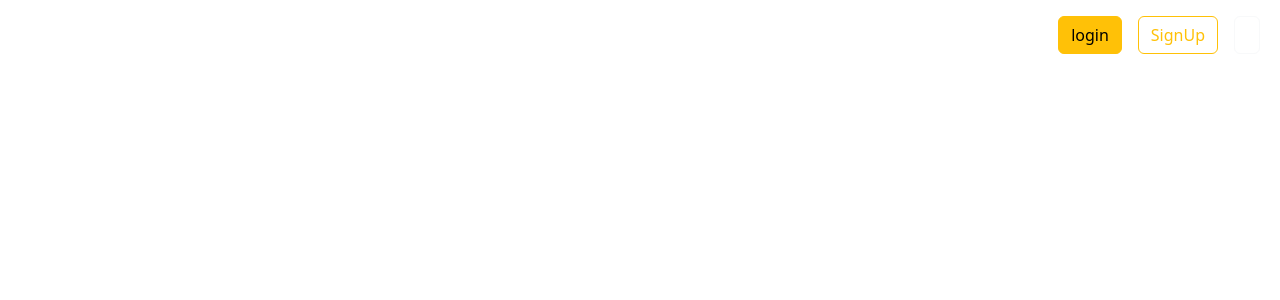
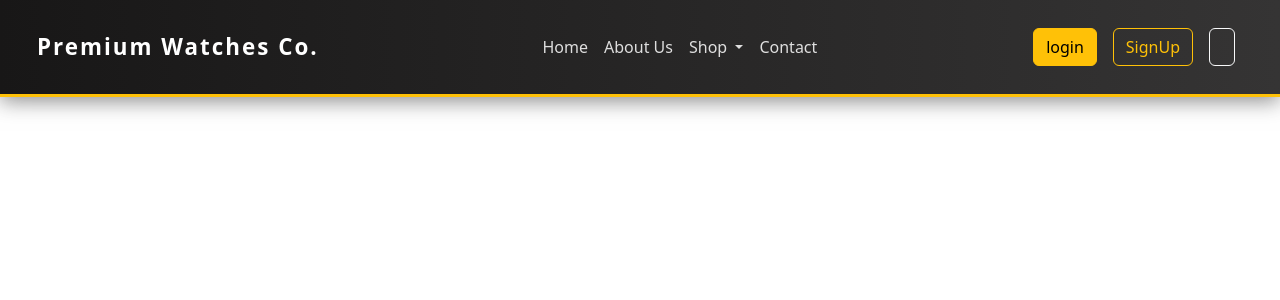
Before and after one commit to AyeshaSangani/Static-Ecommerce-Layout-with-Angular, an Angular app: page /about in a window 1280 px wide. Shown: the top 300 px of the page. Built offline with nearby package versions, Linux system fonts and the light colour scheme.

Commit message:
Add custom styles for the navbar component

```diff
--- a/src/app/components/navbar/navbar.css
+++ b/src/app/components/navbar/navbar.css
@@ -0,0 +1,83 @@
+/* Main Navbar Background */
+.custom-navbar {
+  background: linear-gradient(90deg, #181717, #353434);
+  padding: 20px 25px !important;
+  box-shadow: 0 4px 20px rgba(63, 63, 63, 0.6);
+  border-bottom: 3px solid #ffc107;
+}
+
+/* Brand */
+.custom-navbar .navbar-brand {
+  color: #fff !important;
+  font-size: 1.4rem;
+  letter-spacing: 2px;
+}
+
+/* Nav Links */
+.custom-navbar .nav-link {
+  color: rgba(255, 255, 255, 0.85) !important;
+  transition: all 0.2s ease-in-out;
+  font-weight: 500;
+}
+
+.custom-navbar .nav-link:hover,
+.custom-navbar .nav-link.active {
+  color: #ffffff !important;
+  transform: translateY(-2px);
+
+}
+
+/* Dropdown Menu */
+.custom-navbar .dropdown-menu {
+  background: #111 !important;
+  border: 1px solid rgba(255, 255, 255, 0.1);
+}
+
+.custom-navbar .dropdown-item {
+  color: rgba(255,255,255,0.85) !important;
+}
+
+.custom-navbar .dropdown-item:hover {
+  background: rgba(255,255,255,0.1) !important;
+  color: #ffffff !important;
+}
+
+/* Search Bar */
+.custom-navbar .form-control {
+  background: rgba(255,255,255,0.08);
+  color: #fff;
+  border: 1px solid rgba(255,255,255,0.2);
+}
+
+.custom-navbar .form-control::placeholder {
+  color: rgba(255,255,255,0.5);
+}
+
+.custom-navbar .form-control:focus {
+  border-color: #ffc107;
+  box-shadow: 0 0 0 2px rgba(255,193,7,0.3);
+}
+
+/* Subscribe Button */
+.custom-navbar .btn-outline-warning {
+  border-color: #ffc107;
+  color: #ffc107;
+}
+
+.custom-navbar .btn-outline-warning:hover {
+  background: #ffc107;
+  color: #000;
+}
+
+/* Toggler (Mobile Menu Button) */
+.custom-navbar .navbar-toggler {
+  border-color: rgba(255,255,255,0.3) !important;
+}
+
+.custom-navbar .navbar-toggler-icon {
+  filter: invert(1);
+}
+
+form i {
+  color: #ffffff;
+}
```
